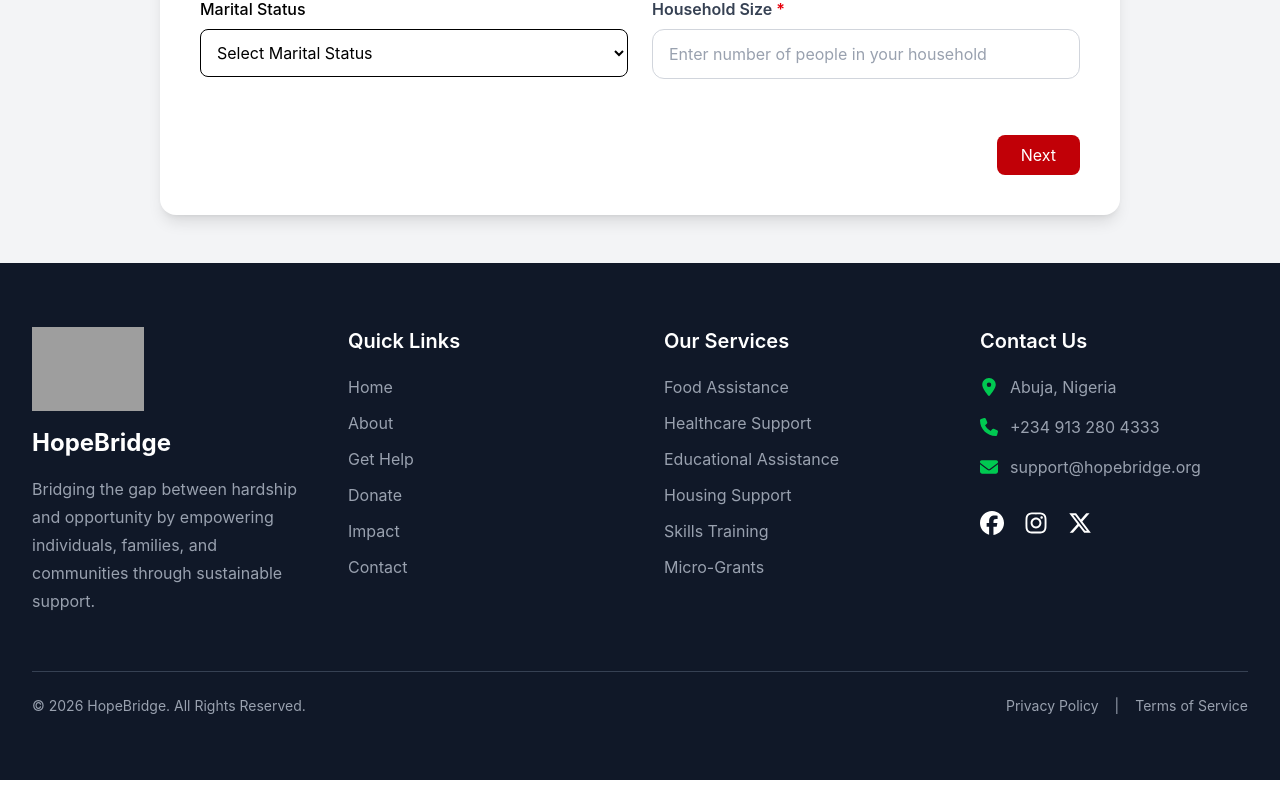
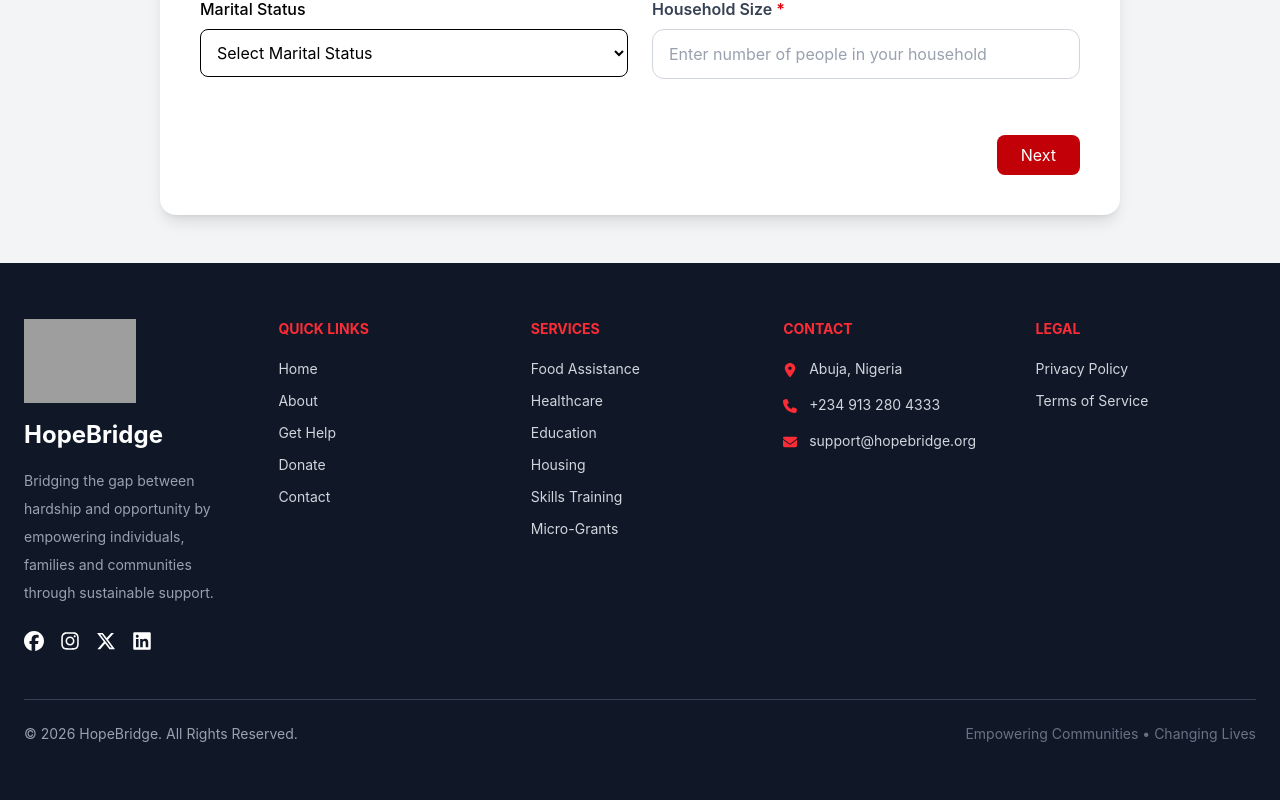
Before and after one commit to Jamzi100/Poverty-Alleviation, a React (Vite) app: page /get-help in a window 1280 px wide. Shown: the part 4036-4836 px from the top of the page. Built offline with nearby package versions, Linux system fonts and the light colour scheme; grey boxes are pictures that could not be loaded.

Commit message:
new commit

```diff
--- a/src/Components/Footer.jsx
+++ b/src/Components/Footer.jsx
@@ -13,181 +13,204 @@ import Logo from "../assets/hopebridge-logo.png";
 export default function Footer() {
   return (
     <footer className="bg-gray-900 text-white">
-      <div className="max-w-7xl mx-auto px-6 sm:px-8 lg:px-8 py-16">
+      <div className="max-w-7xl mx-auto px-6 py-14">
 
+        {/* Main Footer */}
+        <div className="grid grid-cols-1 lg:grid-cols-5 gap-10">
 
-        <div className="grid grid-cols-2 lg:grid-cols-4 gap-12">
-
-
-          <div className="text-center sm:text-left">
+          {/* Logo Section */}
+          <div className="lg:col-span-1">
             <img
               src={Logo}
               alt="HopeBridge Logo"
-              className="w-28 mx-auto sm:mx-0"
+              className="w-28"
             />
 
             <h2 className="mt-4 text-2xl font-bold">
               HopeBridge
             </h2>
 
-            <p className="mt-4 text-gray-400 leading-7">
+            <p className="mt-4 text-gray-400 text-sm leading-7">
               Bridging the gap between hardship and opportunity by empowering
-              individuals, families, and communities through sustainable
-              support.
+              individuals, families and communities through sustainable support.
             </p>
+
+            <div className="flex gap-4 mt-6 text-xl">
+
+              <a
+                href="https://web.facebook.com/daniel.joseph.434791"
+                target="_blank"
+                rel="noopener noreferrer"
+                className="hover:text-red-500 transition"
+              >
+                <FaFacebook />
+              </a>
+
+              <a
+                href="https://www.instagram.com/danieljosedj100/"
+                target="_blank"
+                rel="noopener noreferrer"
+                className="hover:text-red-500 transition"
+              >
+                <FaInstagram />
+              </a>
+
+              <a
+                href="https://x.com/jos33060"
+                target="_blank"
+                rel="noopener noreferrer"
+                className="hover:text-red-500 transition"
+              >
+                <FaXTwitter />
+              </a>
+
+              <a
+                href="#"
+                className="hover:text-red-500 transition"
+              >
+                <FaLinkedin />
+              </a>
+
+            </div>
           </div>
 
+          {/* Links Area */}
+          <div className="lg:col-span-4">
 
+            <div className="grid grid-cols-2 md:grid-cols-4 gap-8">
+
+              {/* Quick Links */}
               <div>
-            <h3 className="text-xl font-semibold mb-5">
+                <h3 className="text-red-500 font-bold uppercase text-sm mb-5">
                   Quick Links
                 </h3>
 
-            <ul className="space-y-3 text-gray-400">
+                <ul className="space-y-3 text-gray-300 text-sm">
+
                   <li>
-                <Link to="/" className="hover:text-green-400 transition">
+                    <Link to="/" className="hover:text-red-400">
                       Home
                     </Link>
                   </li>
 
                   <li>
-                <Link to="/about" className="hover:text-green-400 transition">
+                    <Link to="/about" className="hover:text-red-400">
                       About
                     </Link>
                   </li>
 
                   <li>
-                <Link to="/get-help" className="hover:text-green-400 transition">
+                    <Link to="/get-help" className="hover:text-red-400">
                       Get Help
                     </Link>
                   </li>
 
                   <li>
-                <Link to="/donate" className="hover:text-green-400 transition">
+                    <Link to="/donate" className="hover:text-red-400">
                       Donate
                     </Link>
                   </li>
 
                   <li>
-                <Link to="/impact" className="hover:text-green-400 transition">
-                  Impact
+                    <Link to="/contact" className="hover:text-red-400">
+                      Contact
                     </Link>
                   </li>
 
-              <li>
-                <Link to="/contact" className="hover:text-green-400 transition">
-                  Contact
-                </Link>
-              </li>
                 </ul>
               </div>
 
-
+              {/* Services */}
               <div>
-            <h3 className="text-xl font-semibold mb-5">
-              Our Services
+                <h3 className="text-red-500 font-bold uppercase text-sm mb-5">
+                  Services
                 </h3>
 
-            <ul className="space-y-3 text-gray-400">
+                <ul className="space-y-3 text-gray-300 text-sm">
                   <li>Food Assistance</li>
-              <li>Healthcare Support</li>
-              <li>Educational Assistance</li>
-              <li>Housing Support</li>
+                  <li>Healthcare</li>
+                  <li>Education</li>
+                  <li>Housing</li>
                   <li>Skills Training</li>
                   <li>Micro-Grants</li>
                 </ul>
               </div>
 
-
+              {/* Contact */}
               <div>
-            <h3 className="text-xl font-semibold mb-5">
-              Contact Us
+                <h3 className="text-red-500 font-bold uppercase text-sm mb-5">
+                  Contact
                 </h3>
 
-            <div className="space-y-4 text-gray-400">
+                <div className="space-y-4 text-gray-300 text-sm">
 
-              <div className="flex items-center gap-3">
-                <FaLocationDot className="text-green-500 text-lg" />
+                  <div className="flex items-start gap-3">
+                    <FaLocationDot className="mt-1 text-red-500" />
                     <span>Abuja, Nigeria</span>
                   </div>
 
-              <div className="flex items-center gap-3">
-  <FaPhone className="text-green-500 text-lg" />
-
+                  <div className="flex items-start gap-3">
+                    <FaPhone className="mt-1 text-red-500" />
                     <a
-    href="tel:+2348000000000"
-    className="hover:text-green-400 transition"
+                      href="tel:+2349132804333"
+                      className="hover:text-red-400"
                     >
                       +234 913 280 4333
                     </a>
                   </div>
 
-              <div className="flex items-center gap-3">
-                <FaEnvelope className="text-green-500 text-lg" />
+                  <div className="flex items-start gap-3">
+                    <FaEnvelope className="mt-1 text-red-500" />
                     <a
                       href="mailto:support@hopebridge.org"
-  className="hover:text-green-400 transition"
+                      className="hover:text-red-400 break-all"
                     >
                       support@hopebridge.org
                     </a>
                   </div>
 
                 </div>
+              </div>
 
+              {/* Legal */}
+              <div>
+                <h3 className="text-red-500 font-bold uppercase text-sm mb-5">
+                  Legal
+                </h3>
 
-            <div className="flex justify-center sm:justify-start gap-5 mt-8 text-2xl">
-              <a href="https://web.facebook.com/daniel.joseph.434791"
-              target="_blank"
-              rel="noopener noreferrer">
-              <FaFacebook className="cursor-pointer hover:text-blue-500 transition" />
-              </a>
+                <ul className="space-y-3 text-gray-300 text-sm">
 
-              <a href="https://www.instagram.com/danieljosedj100/"
-              target="_blank"
-              rel="noopener noreferrer">
-              <FaInstagram className="cursor-pointer hover:text-pink-500 transition" />
-              </a>
+                  <li>
+                    <Link to="/privacy" className="hover:text-red-400">
+                      Privacy Policy
+                    </Link>
+                  </li>
 
-              <a href="https://x.com/jos33060"
-              target="_blank"
-              rel="noopener noreferrer">
-              <FaXTwitter className="cursor-pointer hover:text-blue-400 transition" />
-              </a>
+                  <li>
+                    <Link to="/terms" className="hover:text-red-400">
+                      Terms of Service
+                    </Link>
+                  </li>
 
-              {/* <a href="https://x.com/jos33060"
-              target="_blank"
-              rel="noopener noreferrer">
-              <FaLinkedin className="cursor-pointer hover:text-blue-400 transition" />
-              </a> */}
-            </div>
+                </ul>
               </div>
 
             </div>
 
+          </div>
 
-        <div className="border-t border-gray-700 mt-14 pt-6 flex flex-col md:flex-row justify-between items-center gap-4 text-sm text-gray-400">
+        </div>
 
-          <p className="text-center md:text-left">
+        {/* Bottom */}
+        <div className="border-t border-gray-700 mt-12 pt-6 flex flex-col md:flex-row justify-between items-center gap-4">
+
+          <p className="text-gray-400 text-sm">
             © 2026 HopeBridge. All Rights Reserved.
           </p>
 
-          <div className="flex flex-wrap justify-center gap-4">
-            <Link
-              to="/privacy"
-              className="hover:text-green-400 transition"
-            >
-              Privacy Policy
-            </Link>
-
-            <span>|</span>
-
-            <Link
-              to="/terms"
-              className="hover:text-green-400 transition"
-            >
-              Terms of Service
-            </Link>
-          </div>
+          <p className="text-gray-500 text-sm">
+            Empowering Communities • Changing Lives
+          </p>
 
         </div>
 
```
Also changed, not shown: src/pages/Home.jsx (line endings or trailing spaces). Lines whose indentation alone changed are shown as unchanged.
